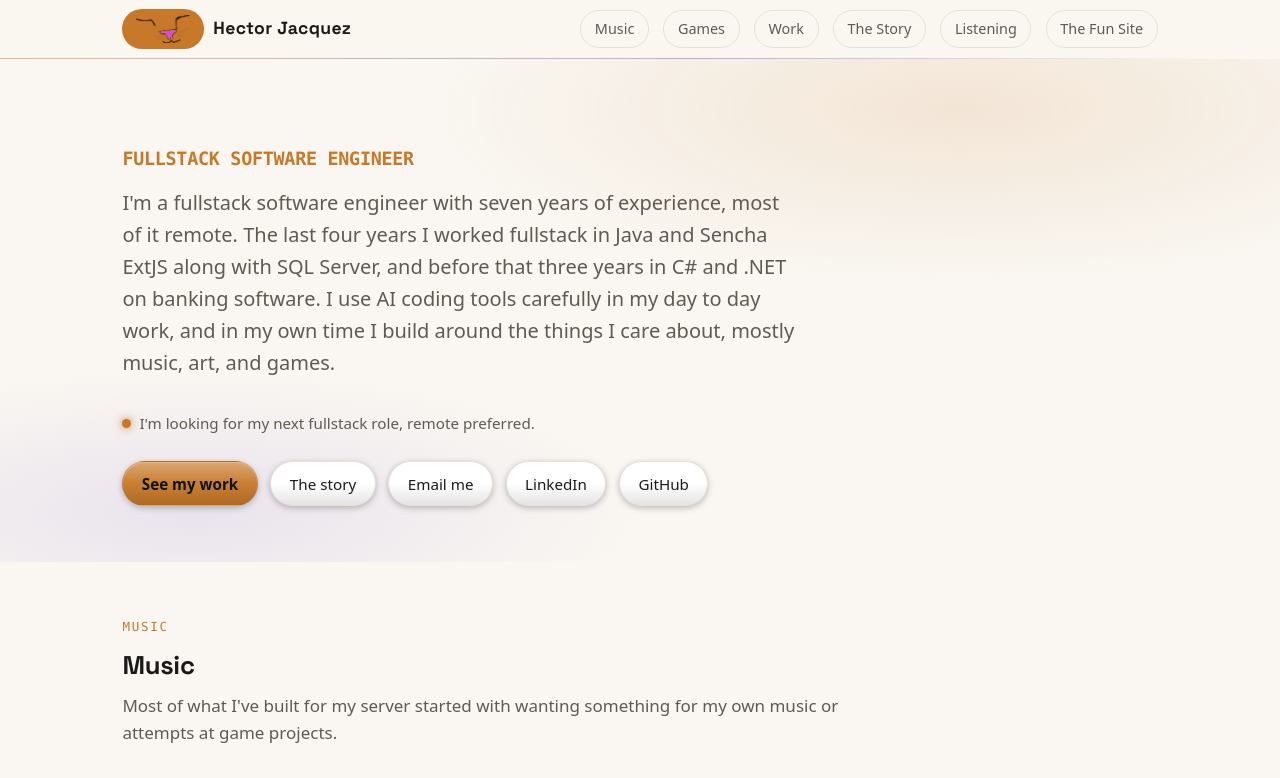
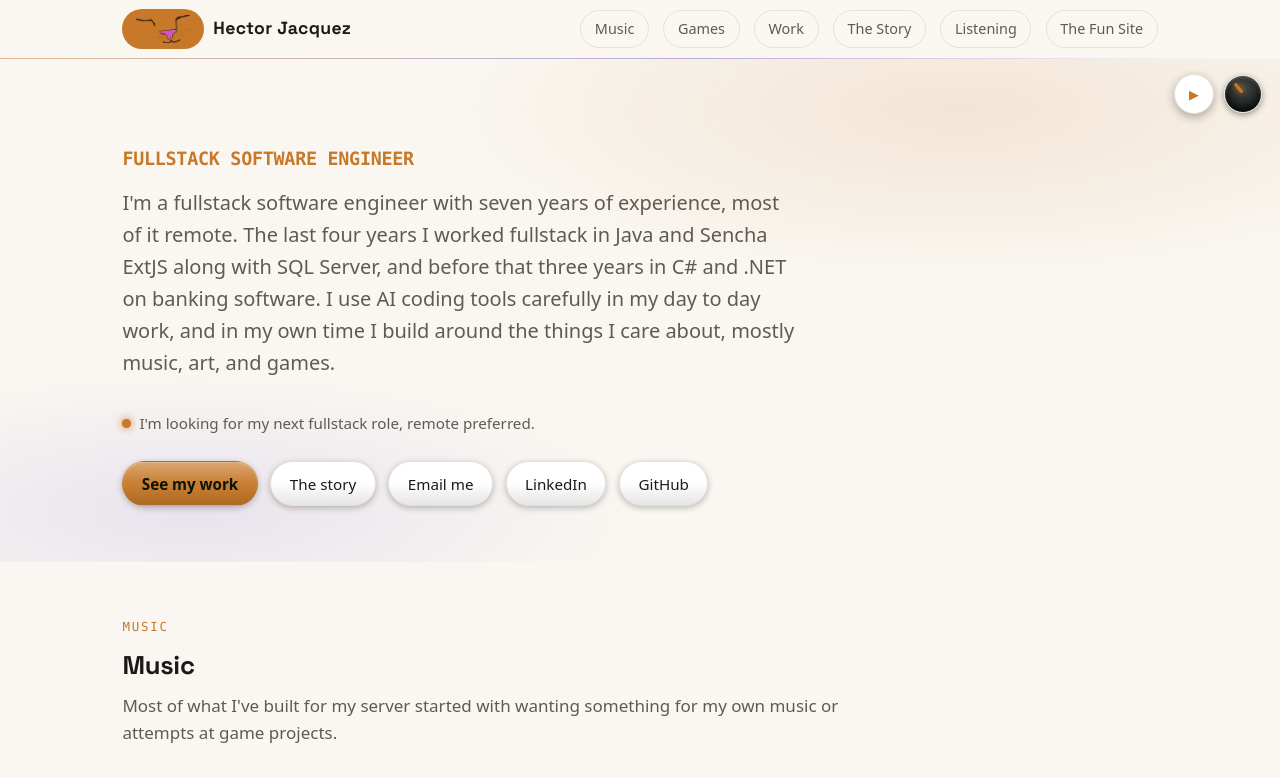
Before and after one commit to HectorJacquez/HectorJacquez.github.io, a React (Vite) app: page / in a window 1280 px wide. Shown: the top 778 px of the page. Built offline with nearby package versions, Linux system fonts and the light colour scheme.

Commit message:
feat: MusicDot play/pause + volume knob, wired into the shell (green)

```diff
--- a/src/App.tsx
+++ b/src/App.tsx
@@ -1,10 +1,7 @@
 import { HashRouter, Routes, Route, Link } from 'react-router-dom'
 import { Brand } from './components/Brand'
 import { Home } from './pages/Home'
-
-function MusicPlayer() {
-  return <audio data-testid="music-player" src={`${import.meta.env.BASE_URL}media/water.mp3`} preload="none" />
-}
+import { MusicDot } from './components/MusicDot'
 
 function Nav() {
   return (
@@ -53,7 +50,7 @@ export default function App() {
         <Route path="/listening" element={<Stub title="Listening" />} />
       </Routes>
       <Footer />
-      <MusicPlayer />
+      <MusicDot />
     </HashRouter>
   )
 }
--- a/src/components/MusicDot.tsx
+++ b/src/components/MusicDot.tsx
@@ -1,11 +1,51 @@
-// Not wired yet (TDD red step): the button doesn't toggle.
+import { useEffect, useRef, useState } from 'react'
+import { volumeFromDrag } from '../audio/volume'
+
+/** The corner Water player: play/pause + a drag-to-set volume knob. Lives in the
+ *  shell so it persists across routes. */
 export function MusicDot() {
+  const audio = useRef<HTMLAudioElement>(null)
+  const [playing, setPlaying] = useState(false)
+  const [vol, setVol] = useState(0.35)
+
+  useEffect(() => { if (audio.current) audio.current.volume = vol }, [vol])
+
+  function toggle() {
+    const el = audio.current
+    if (!el) { setPlaying((p) => !p); return }
+    if (playing) { el.pause(); setPlaying(false) }
+    else {
+      const p = el.play() as Promise<void> | undefined
+      if (p && typeof p.catch === 'function') p.catch(() => {})
+      setPlaying(true)
+    }
+  }
+
+  function onKnobDown(e: React.PointerEvent<HTMLDivElement>) {
+    e.preventDefault()
+    const startY = e.clientY, startVol = vol
+    const move = (ev: PointerEvent) => setVol(volumeFromDrag(startVol, ev.clientY - startY))
+    const up = () => {
+      window.removeEventListener('pointermove', move)
+      window.removeEventListener('pointerup', up)
+    }
+    window.addEventListener('pointermove', move)
+    window.addEventListener('pointerup', up)
+  }
+
   return (
     <>
       <div className="musicdot" title="Water, from my own album">
-        <button className="md-btn" aria-label="Play Water, my own music"><span className="pbicon">▶</span></button>
+        <button className="md-btn" aria-label={playing ? 'Pause' : 'Play Water, my own music'} onClick={toggle}>
+          <span className="pbicon">{playing ? '❚❚' : '▶'}</span>
+        </button>
+        <div className="knob" role="slider" tabIndex={0} aria-label="Volume"
+             aria-valuemin={0} aria-valuemax={100} aria-valuenow={Math.round(vol * 100)}
+             title="Volume (drag up or down)" onPointerDown={onKnobDown}>
+          <span className="knob-ind" style={{ transform: `rotate(${vol * 270 - 135}deg)` }} />
+        </div>
       </div>
-      <audio data-testid="music-player" />
+      <audio ref={audio} data-testid="music-player" src={`${import.meta.env.BASE_URL}media/water.mp3`} preload="none" />
     </>
   )
 }
```
